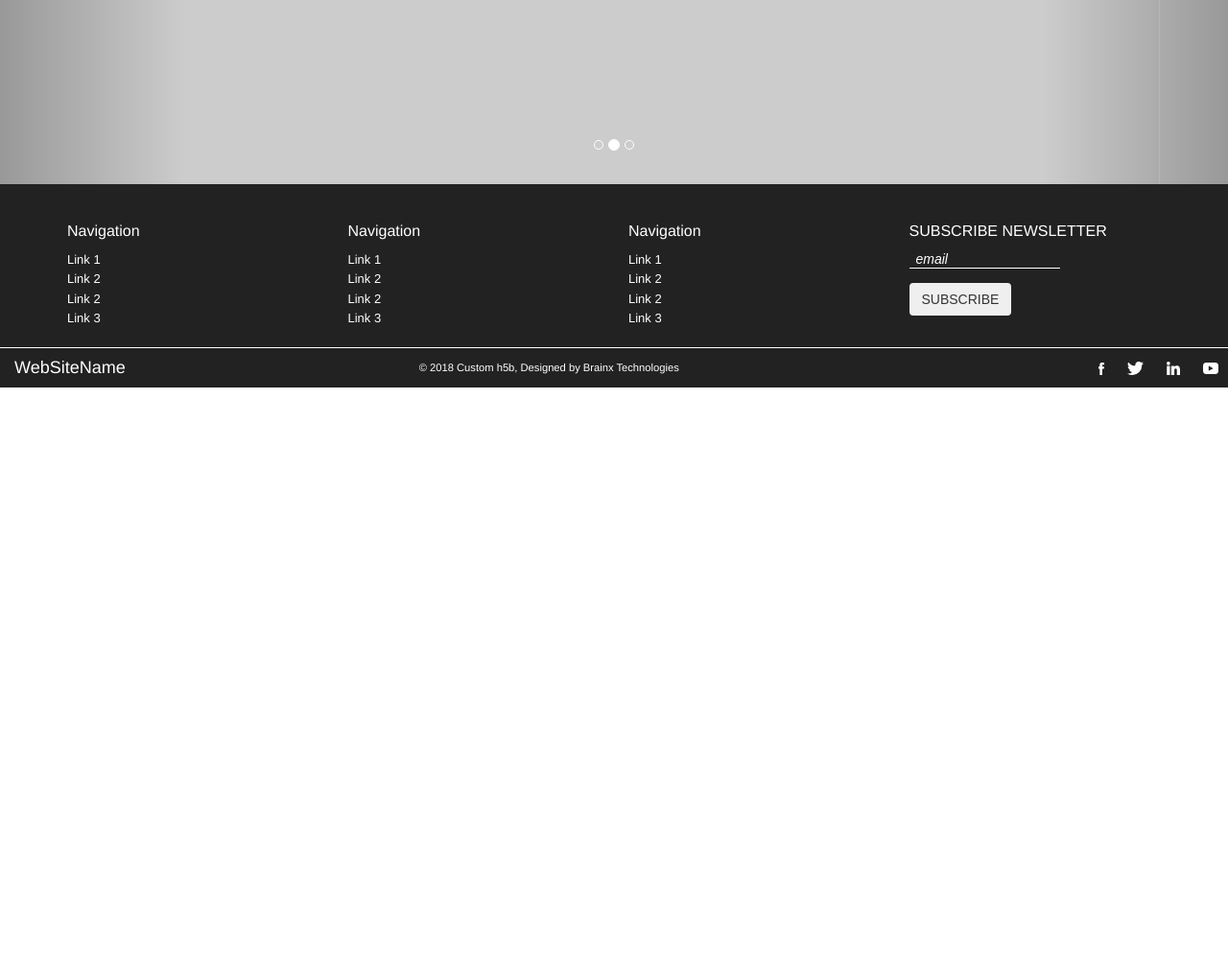
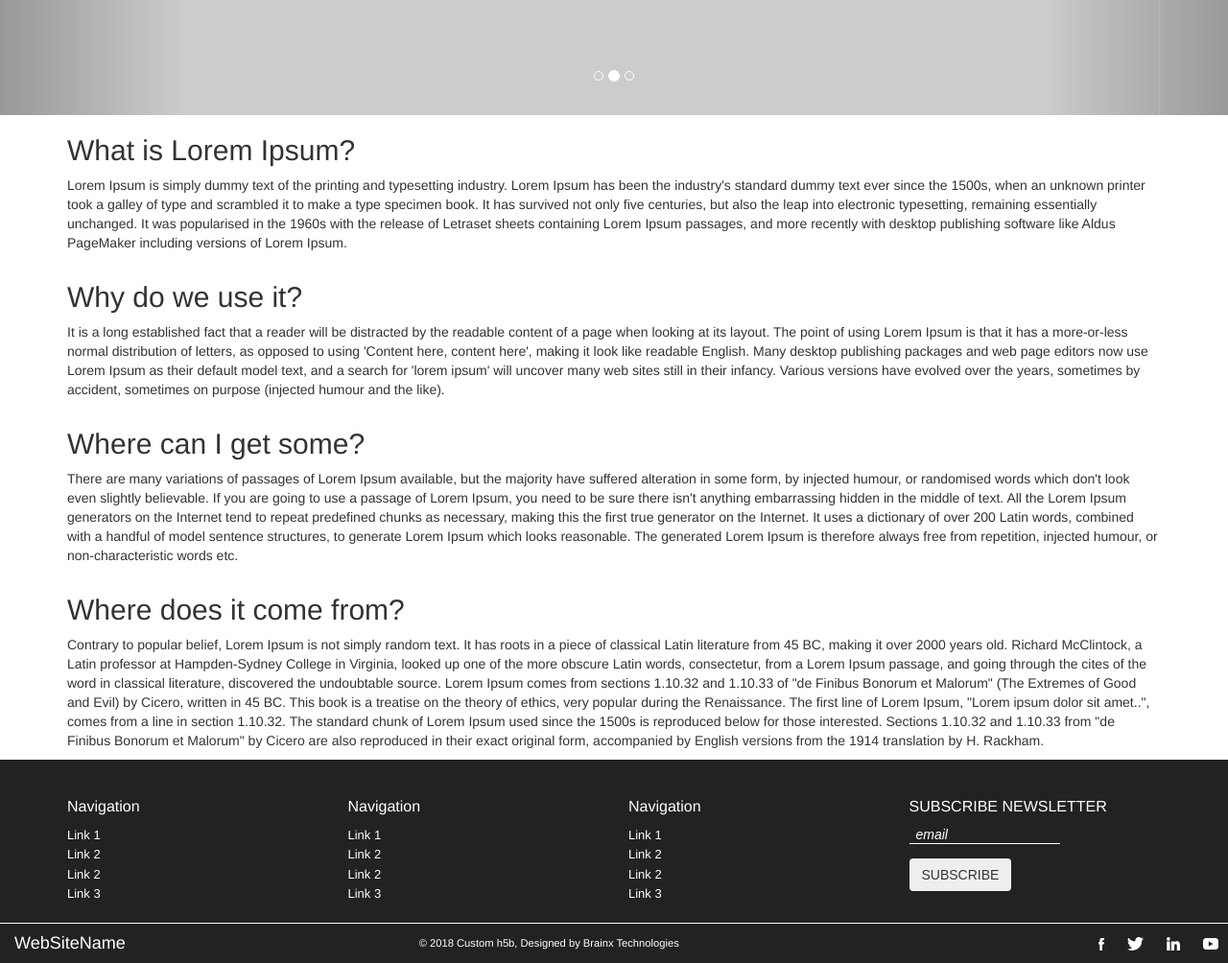
Before and after one commit to brainx-components/frontend-h5b-template, a plain HTML site: page index.html in a window 1280 px wide. Shown: the part 360-1364 px from the top of the page at 96% size. Before the commit the page ends 800 px from the top, so only its background shows below. Drawn offline with nearby package versions, Linux system fonts and the light colour scheme; placeholder pictures from the web are drawn by us.

Commit message:
Navbar: fixed-top, margin-bottom-zero. index Pge: Lorem Ipsum Content Added.

```diff
--- a/css/main.css
+++ b/css/main.css
@@ -100,6 +100,7 @@ textarea {
    /* Navbar */
 .navbar {
     border-radius: 0px;
+    margin-bottom: 0px;
 }
 
 /* Footer */
--- a/index.html
+++ b/index.html
@@ -23,7 +23,7 @@
         <![endif]-->
 
         <!-- Add your site or application content here -->
-        <nav class="navbar navbar-inverse">
+        <nav class="navbar navbar-inverse navbar-fixed-top">
             <div class="container-fluid">
                 <div class="navbar-header">
                     <button type="button" class="navbar-toggle" data-toggle="collapse" data-target="#myNavbar">
@@ -108,6 +108,56 @@
                 <span class="glyphicon glyphicon-chevron-right"></span>
                 <span class="sr-only">Next</span>
             </a>
+        </div>
+
+        <!-- Sample Content -->
+        <div class="container">
+            <h2>What is Lorem Ipsum?</h2>
+            <p>
+                Lorem Ipsum is simply dummy text of the printing and typesetting industry. Lorem Ipsum has been the industry's standard dummy
+                text ever since the 1500s, when an unknown printer took a galley of type and scrambled it to make a type specimen
+                book. It has survived not only five centuries, but also the leap into electronic typesetting, remaining essentially
+                unchanged. It was popularised in the 1960s with the release of Letraset sheets containing Lorem Ipsum passages, and
+                more recently with desktop publishing software like Aldus PageMaker including versions of Lorem Ipsum.
+            </p>
+        </div>
+        <div class="container">
+            <h2>Why do we use it?</h2>
+            <p>
+                It is a long established fact that a reader will be distracted by the readable content of a page when looking at its layout.
+                The point of using Lorem Ipsum is that it has a more-or-less normal distribution of letters, as opposed to using
+                'Content here, content here', making it look like readable English. Many desktop publishing packages and web page
+                editors now use Lorem Ipsum as their default model text, and a search for 'lorem ipsum' will uncover many web sites
+                still in their infancy. Various versions have evolved over the years, sometimes by accident, sometimes on purpose
+                (injected humour and the like).
+            </p>
+        </div>
+        <div class="container">
+            <h2>Where can I get some?</h2>
+            <p>
+                There are many variations of passages of Lorem Ipsum available, but the majority have suffered alteration in some form, by
+                injected humour, or randomised words which don't look even slightly believable. If you are going to use a passage
+                of Lorem Ipsum, you need to be sure there isn't anything embarrassing hidden in the middle of text. All the Lorem
+                Ipsum generators on the Internet tend to repeat predefined chunks as necessary, making this the first true generator
+                on the Internet. It uses a dictionary of over 200 Latin words, combined with a handful of model sentence structures,
+                to generate Lorem Ipsum which looks reasonable. The generated Lorem Ipsum is therefore always free from repetition,
+                injected humour, or non-characteristic words etc.
+            </p>
+        </div>
+        <div class="container">
+            <h2>Where does it come from?</h2>
+            <p>
+                Contrary to popular belief, Lorem Ipsum is not simply random text. It has roots in a piece of classical Latin literature
+                from 45 BC, making it over 2000 years old. Richard McClintock, a Latin professor at Hampden-Sydney College in Virginia,
+                looked up one of the more obscure Latin words, consectetur, from a Lorem Ipsum passage, and going through the cites
+                of the word in classical literature, discovered the undoubtable source. Lorem Ipsum comes from sections 1.10.32 and
+                1.10.33 of "de Finibus Bonorum et Malorum" (The Extremes of Good and Evil) by Cicero, written in 45 BC. This book
+                is a treatise on the theory of ethics, very popular during the Renaissance. The first line of Lorem Ipsum, "Lorem
+                ipsum dolor sit amet..", comes from a line in section 1.10.32. The standard chunk of Lorem Ipsum used since the 1500s
+                is reproduced below for those interested. Sections 1.10.32 and 1.10.33 from "de Finibus Bonorum et Malorum" by Cicero
+                are also reproduced in their exact original form, accompanied by English versions from the 1914 translation by H.
+                Rackham.
+            </p>
         </div>
 
         <!-- Footer -->
```
